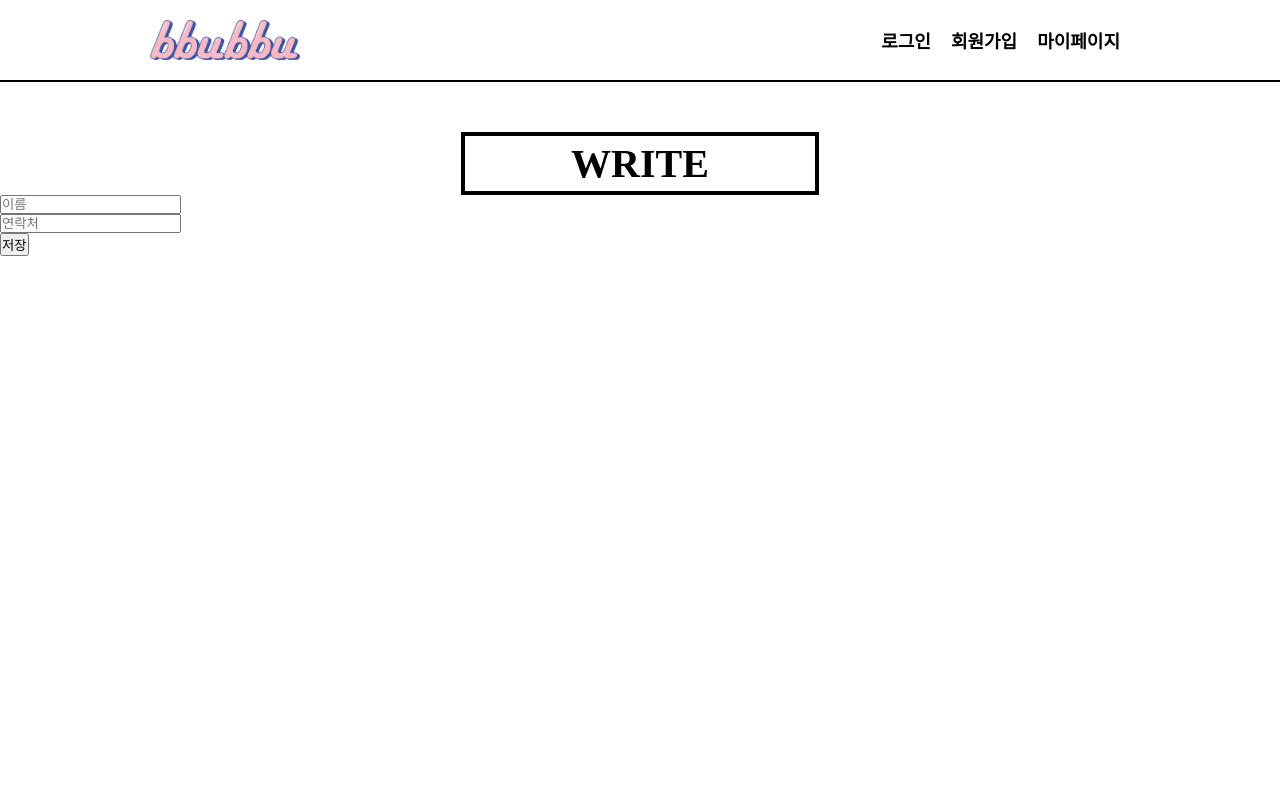
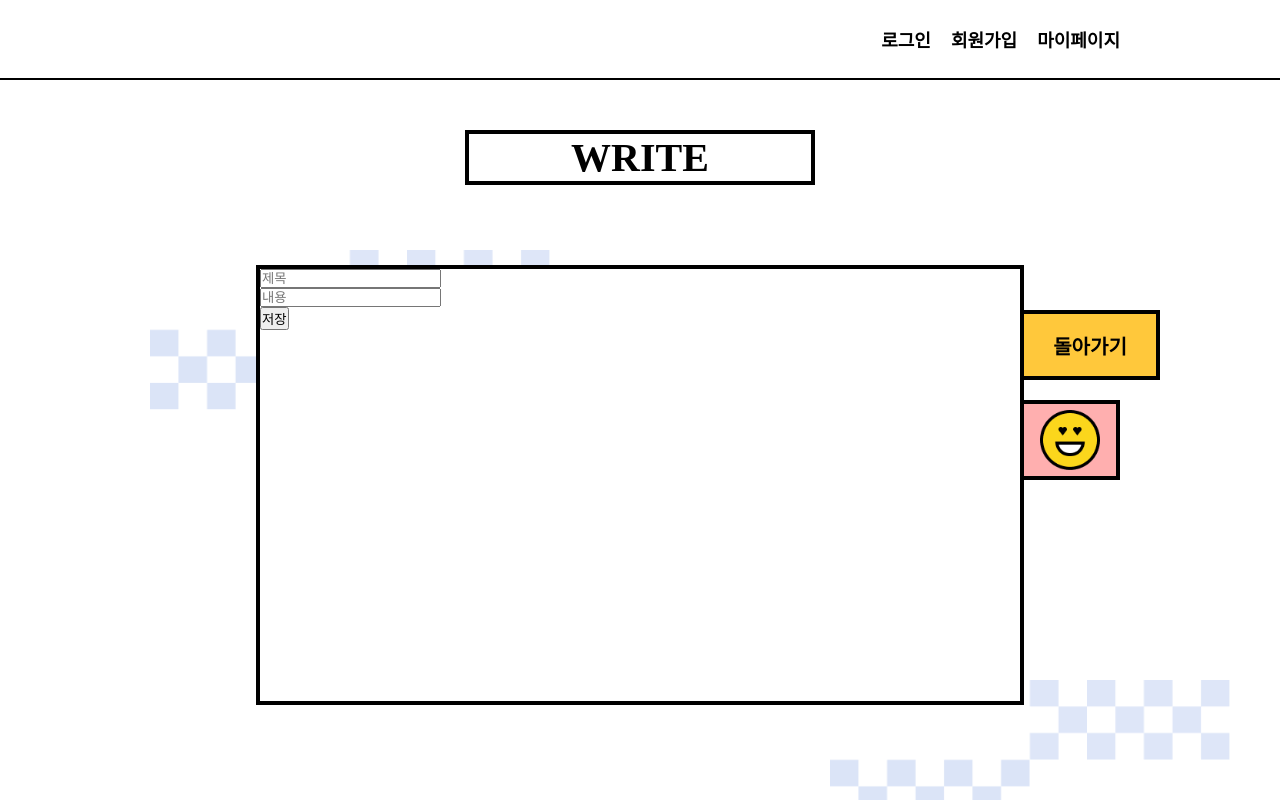
Before and after one commit to bbubbuC/bbubbu, a Next.js app: page /Write in a window 1280 px wide. Built offline with nearby package versions, Linux system fonts and the light colour scheme; no server answers.

Commit message:
css: write

```diff
--- a/pages/Write.js
+++ b/pages/Write.js
@@ -1,44 +1,107 @@
-import React, { useContext, useState } from 'react'
+import React, { useContext, useState,  useEffect } from 'react'
 import { useRouter } from 'next/router';
 import { DbContext } from './component/MyContext';
+import styles from '@/styles/community.module.scss'
+import Link from 'next/link'
+import Image from 'next/image'
 
 const Write = () => {
     const {dataFun} = useContext(DbContext);
+    const [currentImage, setCurrentImage] = useState(0);
     const router = useRouter();
 
-    var sampleTimestamp = Date.now();
-    var date = new Date(sampleTimestamp);
-    var year = date.getFullYear().toString().slice(-2);
-    var month = ("0" + (date.getMonth() + 1)).slice(-2);
-    var day = ("0" + date.getDate()).slice(-2);
-    var hour = ("0" + date.getHours()).slice(-2);
-    var minute = ("0" + date.getMinutes()).slice(-2);
-    var returnDate = year + "-" + month + "-" + day + " " + hour + ":" + minute
+    const sampleTimestamp = Date.now();
+    const date = new Date(sampleTimestamp);
+    const year = date.getFullYear().toString().slice(-2);
+    const month = ("0" + (date.getMonth() + 1)).slice(-2);
+    const day = ("0" + date.getDate()).slice(-2);
+    const hour = ("0" + date.getHours()).slice(-2);
+    const minute = ("0" + date.getMinutes()).slice(-2);
+    const returnDate = year + "-" + month + "-" + day + " " + hour + ":" + minute;
 
     const initial = { nickname: '', text: '', date: returnDate };
+    const [inputValue, setValue] = useState(initial);
 
-    const [inputValue, setValue] = useState(initial);
-    function valueChange(e) {
+    const create =(e) => {
+         e.preventDefault();
+        dataFun('post',{...inputValue})
+        router.push('/Community');
+    }
+
+    const images = [
+        '/img/community/icon06.png',
+        '/img/community/icon11.png',
+        '/img/community/icon12.png',
+        '/img/community/icon13.png',
+        '/img/community/icon14.png'
+    ];
+
+    const valueChange = (e) => {
         let t = e.target;
         setValue((obj) => {
             return { ...obj, [t.name]: t.value }
         })
     }
-    function create(e) {
-        e.preventDefault();
-        dataFun('post',{...inputValue})
-        router.push('/Community');
-    }
+
+    useEffect(() => {
+        const interval = setInterval(() => {
+            setCurrentImage(currentImage => (currentImage + 1) % images.length)
+        }, 1200)
+        return () => clearInterval(interval)
+    }, [])
+
     return (
         <>
-            <div className="H1">WRITE</div>
-            <div>
-                <form onSubmit={create}>
-                    <p><input onChange={valueChange} type="text" placeholder='이름' name="nickname" /></p>
-                    <p><input onChange={valueChange} type="text" placeholder='연락처' name="text" /></p>
-                    <p><input type="submit" value="저장" /></p>
-                </form>
+            <div className="H1" style={{marginBottom:"80px"}}>WRITE</div>
+
+            <div className={styles.bg01}>
+                <Image src="/img/community/communitybg.png" alt='' width={400} height={160}/>
             </div>
+            <div className={styles.bg02}>
+                <Image src="/img/community/communitybg.png" alt='' width={400} height={160}/>
+            </div>
+
+            <article className={styles.container} style={{height:"55vh"}}>
+                <div>
+                    <form onSubmit={create}>
+                        <p>
+                            <input
+                                onChange={valueChange}
+                                type="text"
+                                placeholder='제목'
+                                name="nickname"
+                            />
+                        </p>
+                        <p>
+                            <input
+                                onChange={valueChange}
+                                type="text"
+                                placeholder='내용'
+                                name="text"
+                            />
+                        </p>
+                        <p>
+                            <input
+                                type="submit"
+                                value="저장"
+                            />
+                        </p>
+                    </form>
+                </div>
+
+                <div className={styles.sidebar}>
+                    <button
+                        className={styles.slide}
+                        onClick={()=> {router.push("/Community")}}
+                    >
+                        돌아가기
+                    </button>
+                    <div className={styles.sidebarI}>
+                        <Image src={images[currentImage]} alt='' width={60} height={60}/>
+                    </div>
+                </div>
+
+            </article>
         </>
     )
 }
--- a/pages/component/community/List.js
+++ b/pages/component/community/List.js
@@ -26,7 +26,7 @@ const List = () => {
                     {
                         data && data.map(obj => (
                             <li key={obj.id}>
-                                {obj.id} {obj.nickname} / {obj.date} / {obj.text}
+                                {obj.nickname} / {obj.date} / {obj.text}
                                 <button onClick={() => router.push({ pathname: '/Update', query: obj })}>수정</button>
                                 <button onClick={() => dataDelete(obj.id)}>삭제</button>
                             </li>
--- a/pages/index.js
+++ b/pages/index.js
@@ -12,8 +12,8 @@ export default function Home() {
     {/* test */}
       <main className={styles.main}>
         <section className={styles.iconBox}>
+          <div className={styles.icon02}></div>
           <div className={styles.icon01}></div>
-          <div className={styles.icon02}></div>
           <div className={styles.icon03}></div>
         </section>
 
--- a/styles/common.scss
+++ b/styles/common.scss
@@ -1,10 +1,13 @@
 $border: 4px solid #000;
 
 //초기화 css
-body, html, p ,main, input, b, a, ul, li, div, h1, h2,
-h4, h5, h6, section, article{
+body, html, p ,main, input, b, a, ul, li, div, h1, h2, button
+h4, h5, h6, section, article, span{
     margin: 0;
     padding: 0;
+}
+*{
+    box-sizing: border-box;
 }
 
 a{
--- a/styles/community.module.scss
+++ b/styles/community.module.scss
@@ -1,38 +1,17 @@
 $border: 4px solid #000;
 
+$colors: (
+  slide: rgb(255, 158, 79),
+);
 
-// $colors: (
-//   fill: #a972cb,
-//   pulse: #ef6eae,
-//   close: #ff7f82,
-//   raise: #ffa260,
-//   up: #e4cb58,
-//   slide: #8fc866,
-//   offset: #19bc8b
-// );
+@each $button, $color in $colors {
+  .#{$button} {
+    --color: #{$color};
+    --hover: #{adjust-hue($color, 45deg)};
+  }
+}
 
-// @each $button, $color in $colors {
-//     .#{$button} {
-//       --color: #{$color};
-//       --hover: #{adjust-hue($color, 45deg)};
-//     }
-//   }
 
-//   .up:hover,
-// .up:focus {
-//   box-shadow: inset 0 -3.25em 0 0 var(--hover);
-// }
-
-// button {
-//     color: var(--color);
-//     transition: 0.25s;
-
-//     &:hover,
-//     &:focus {
-//       border-color: var(--hover);
-//       color: #fff;
-//     }
-//   }
 
 div.bg01{
     position: fixed;
@@ -50,7 +29,8 @@ div.bg02{
 
 article.container{
     width: 60vw;
-    height: 10000px;
+    // height: 500px;
+    height: auto;
     background-color: #fff;
     border: $border;
     margin: 0px auto;
@@ -61,6 +41,7 @@ article.container{
         top: -58px;
         left: 0;
         width: 100.4%;
+
         div{
             width: 40%;
             height: 50px;
@@ -71,25 +52,38 @@ article.container{
             display: flex;
             justify-content: center;
             align-items: center;
-            //border-radius: 20px 20px 0px 0px;
+            background-color: #fff;
+        }
+        div.selected {
+            background-color: #afd3ff;
         }
     }
     div.sidebar{
         position: sticky;
         margin-left:100%;
-        top: 180px;
-        margin-top: 50px;
-        .sidebarW{
+        top: 150px;
+        margin-top: -20px;
+        button.slide {
             width: 140px;
             height: 70px;
+            transition: 420ms;
+            background-color: #ffc83b;
             border: $border;
-            background-color: #FFC83B;
             font-weight: bolder;
             font-size: 20px;
             display: flex;
             align-items: center;
             justify-content: center;
             margin-bottom: 20px;
+            &:hover,
+            &:focus {
+                //border-color: var(--hover);
+                color: #000000;
+            }
+        }
+        .slide:hover,
+        .slide:focus {
+            box-shadow: inset 6.7em 0 0 0 var(--hover);
         }
         .sidebarI{
             width: 100px;
@@ -102,3 +96,13 @@ article.container{
         }
     }
 }
+
+
+div.categoryV{
+    div{
+        display: none;
+    }
+    div.display{
+        display: block;
+    }
+}
```
Also changed, not shown: pages/Community.js (+38 -11 lines).
